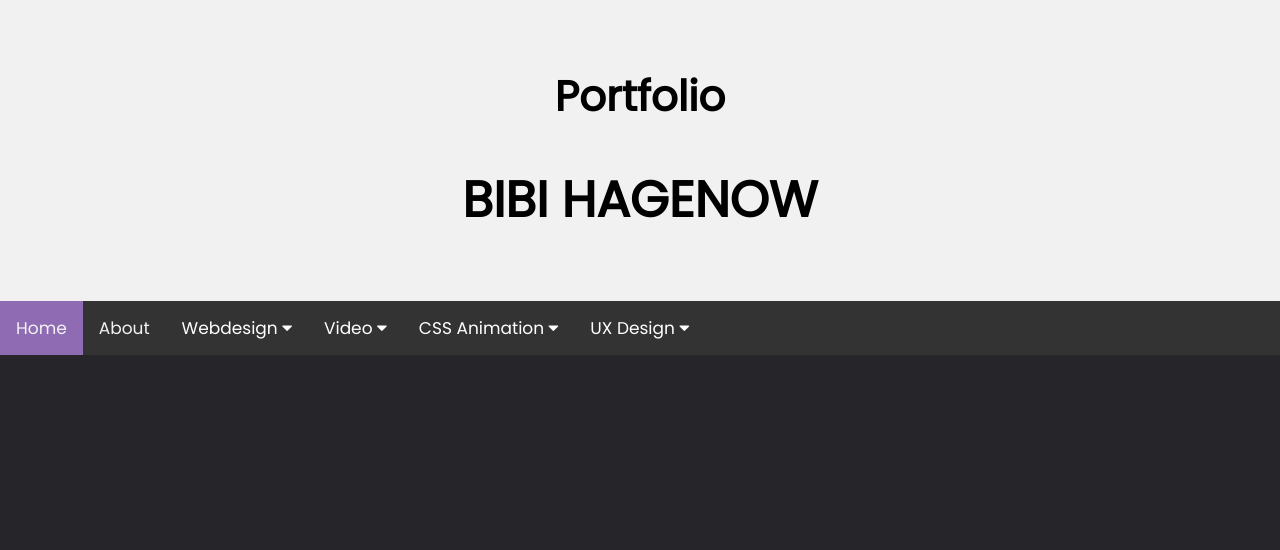
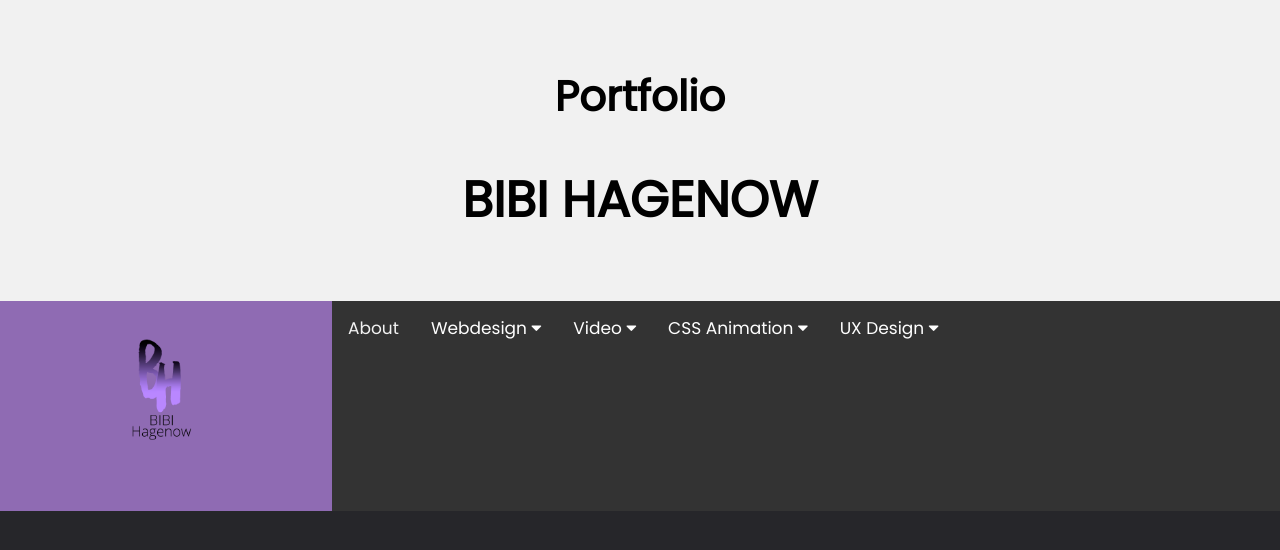
Before and after one commit to bibi0121/portfolio, a plain HTML site: page index.html in a window 1280 px wide. Shown: the top 550 px of the page. Drawn offline with nearby package versions, Linux system fonts and the light colour scheme.

Commit message:
billeder/logo

```diff
--- a/index.html
+++ b/index.html
@@ -14,13 +14,14 @@
 <body>
 
     <div class="header">
+
         <h2>Portfolio</h2>
         <h1>BIBI HAGENOW</h1>
     </div>
 
 
     <div class="topnav" id="myTopnav">
-        <a href="#home" class="active">Home</a>
+      <a href="index.html" class="active"><img src="billeder/logo.png" alt="logo"></a>
 
         <a href="#about">About</a>
         <div class="dropdown">
--- a/main.css
+++ b/main.css
@@ -17,6 +17,12 @@ h1 {
     padding: 30px;
     text-align: center;
 }
+
+.topnav a img{
+    height: 100%;
+    width: 300px;
+}
+
 
 .topnav {
     overflow: hidden;
```
Also changed, not shown: billeder/29187218_10213131670860741_4484200982376349696_o.jpg (added), billeder/32096514_399874253820888_7424586394091126784_n.jpg (added), billeder/3848765-wallpaper-images-download.jpg (deleted), billeder/Breakfastclubuniversal (365 of 1).jpg (deleted), billeder/Energyshake (180 of 1).jpg (deleted), billeder/Norwegen-Fjords-shutterstock_316382687-1.jpg (deleted), billeder/bh.png (deleted), billeder/logo.png (added), billeder/pexels-photo.jpg (deleted), 1 other file.
